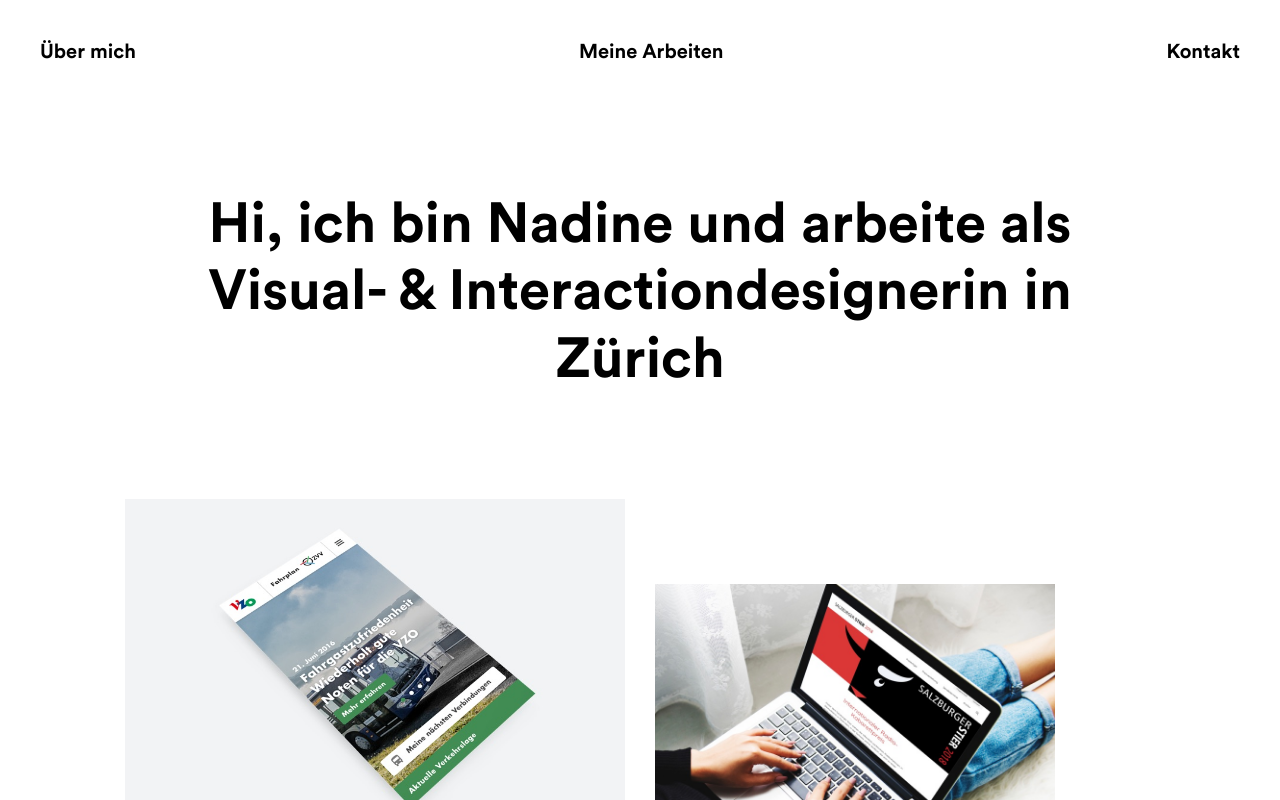
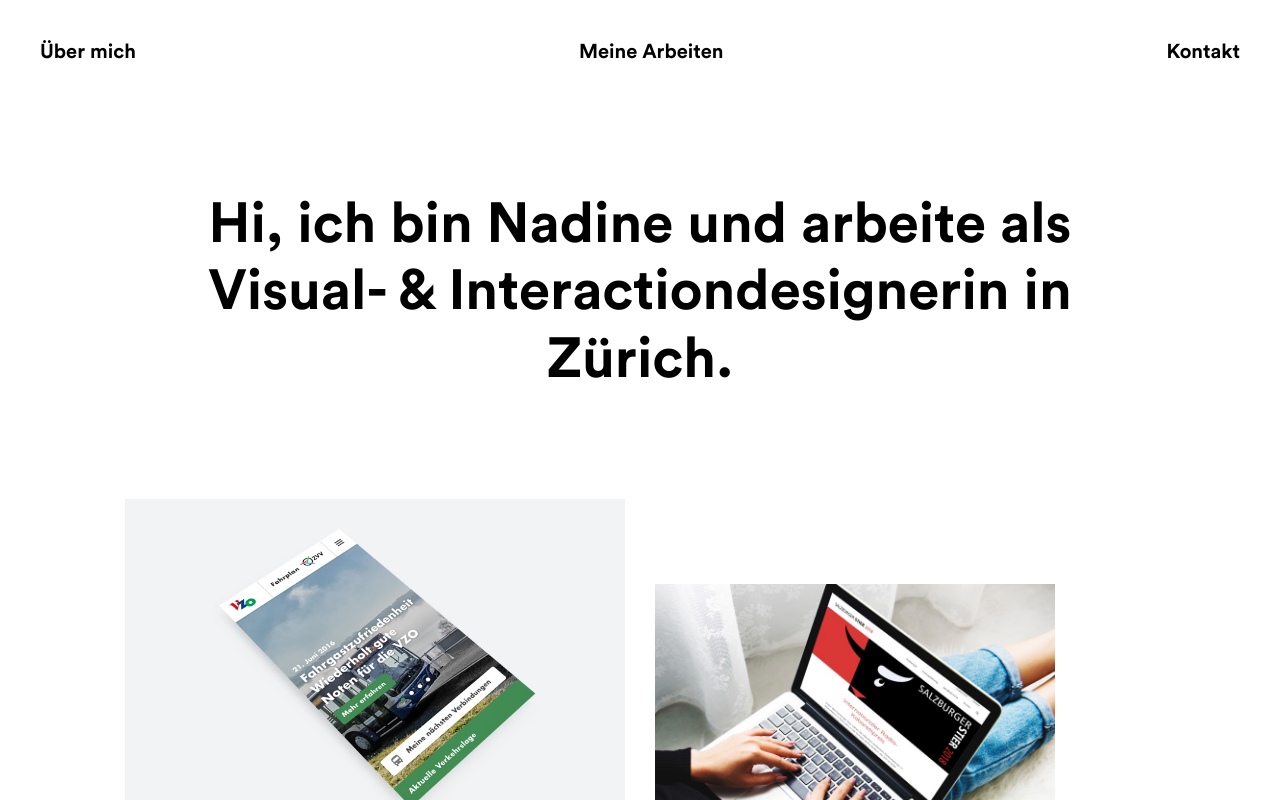
Before and after one commit to englern/englern.github.io, a plain HTML site: page index.html in a window 1280 px wide. Shown: the top 800 px of the page. Drawn offline with Linux system fonts and the light colour scheme.

Commit message:
Update index.html
Point

```diff
--- a/index.html
+++ b/index.html
@@ -30,7 +30,7 @@
 
     <section class="wrapper">
         <div class="main-headline">
-            <h1> Hi, ich bin Nadine und arbeite als Visual- &amp; Interaction&shy;designerin in Zürich</h1>
+            <h1> Hi, ich bin Nadine und arbeite als Visual- &amp; Interaction&shy;designerin in Zürich.</h1>
         </div>
         <div class="row">
             <div class="column leftcolumn">
```
